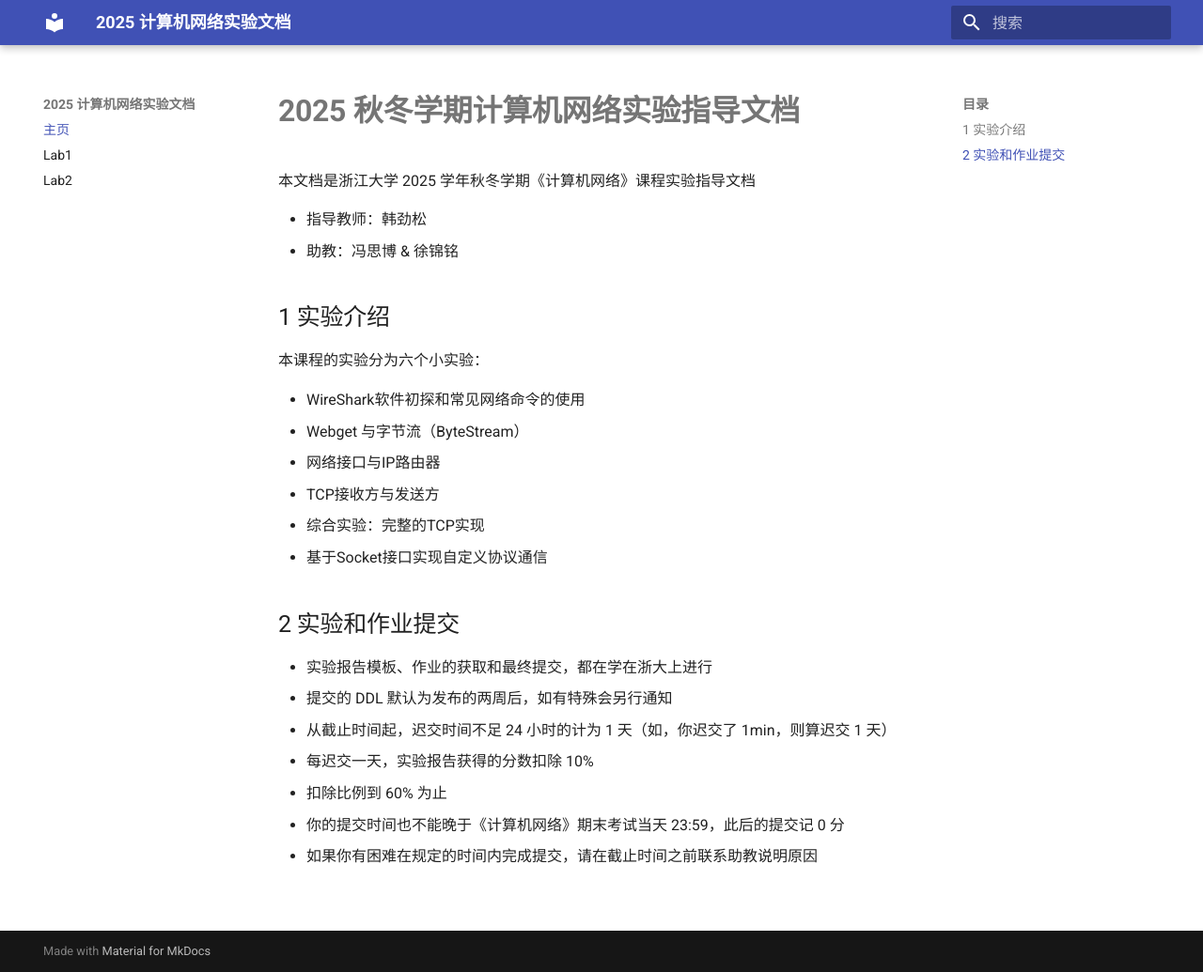
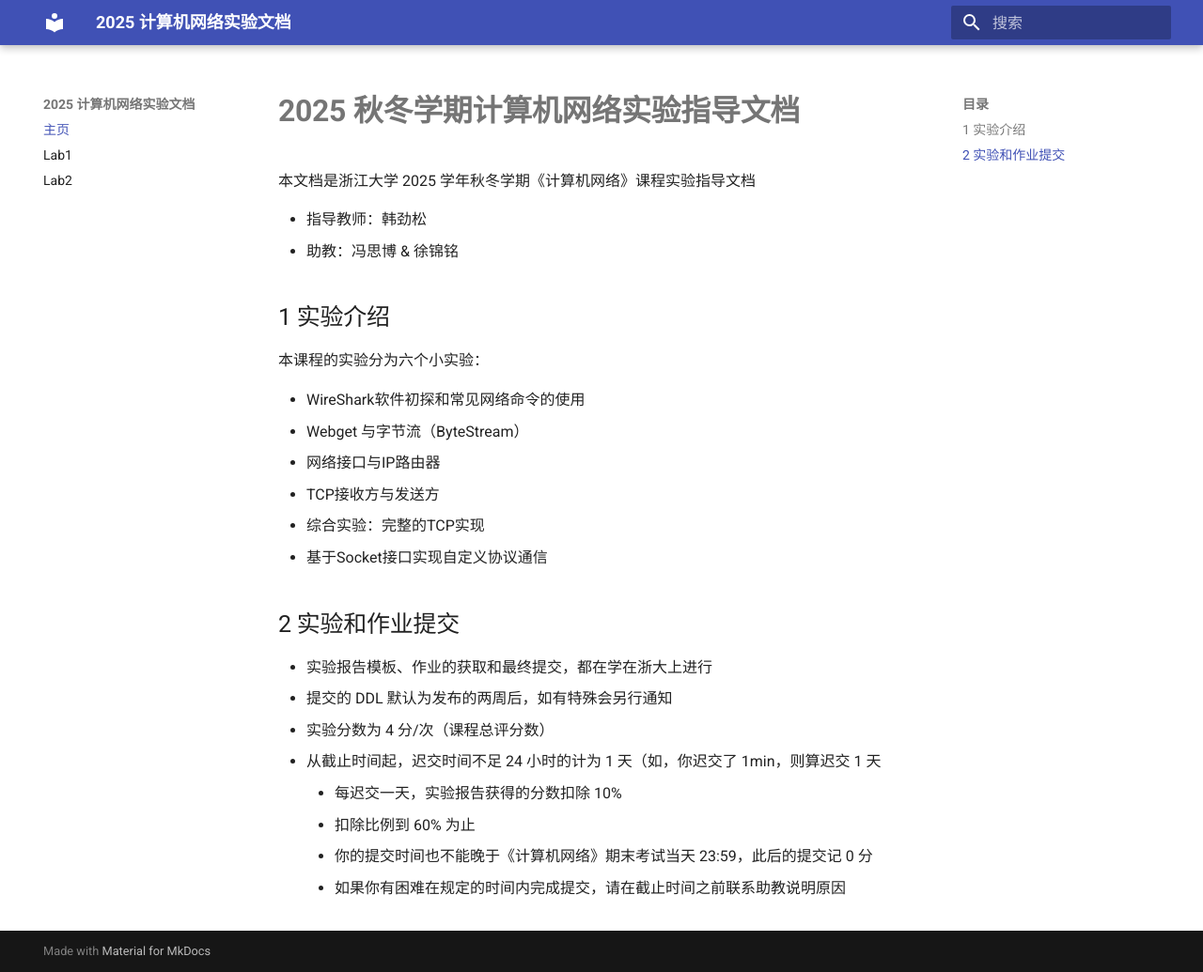
Before and after one commit to Xujinming1/2025netlab, an MkDocs documentation site: the page built from docs/index.md, in a window 1280 px wide and 1035 px high. Shown: the whole window at 94% size. Built offline with MkDocs 1.6.1 and Material for MkDocs 9.7.7, drawn with Linux system fonts in a browser that asks for light colours.

Commit message:
update index

```diff
--- a/docs/index.md
+++ b/docs/index.md
@@ -20,8 +20,9 @@
 
 - 实验报告模板、作业的获取和最终提交，都在学在浙大上进行
 - 提交的 DDL 默认为发布的两周后，如有特殊会另行通知
-- 从截止时间起，迟交时间不足 24 小时的计为 1 天（如，你迟交了 1min，则算迟交 1 天）
-  - 每迟交一天，实验报告获得的分数扣除 10%
-  - 扣除比例到 60% 为止
-  - 你的提交时间也不能晚于《计算机网络》期末考试当天 23:59，此后的提交记 0 分
-  - 如果你有困难在规定的时间内完成提交，请在截止时间之前联系助教说明原因
+- 实验分数为 4 分/次（课程总评分数）
+- 从截止时间起，迟交时间不足 24 小时的计为 1 天（如，你迟交了 1min，则算迟交 1 天
+    - 每迟交一天，实验报告获得的分数扣除 10%
+    - 扣除比例到 60% 为止
+    - 你的提交时间也不能晚于《计算机网络》期末考试当天 23:59，此后的提交记 0 分
+    - 如果你有困难在规定的时间内完成提交，请在截止时间之前联系助教说明原因
```
